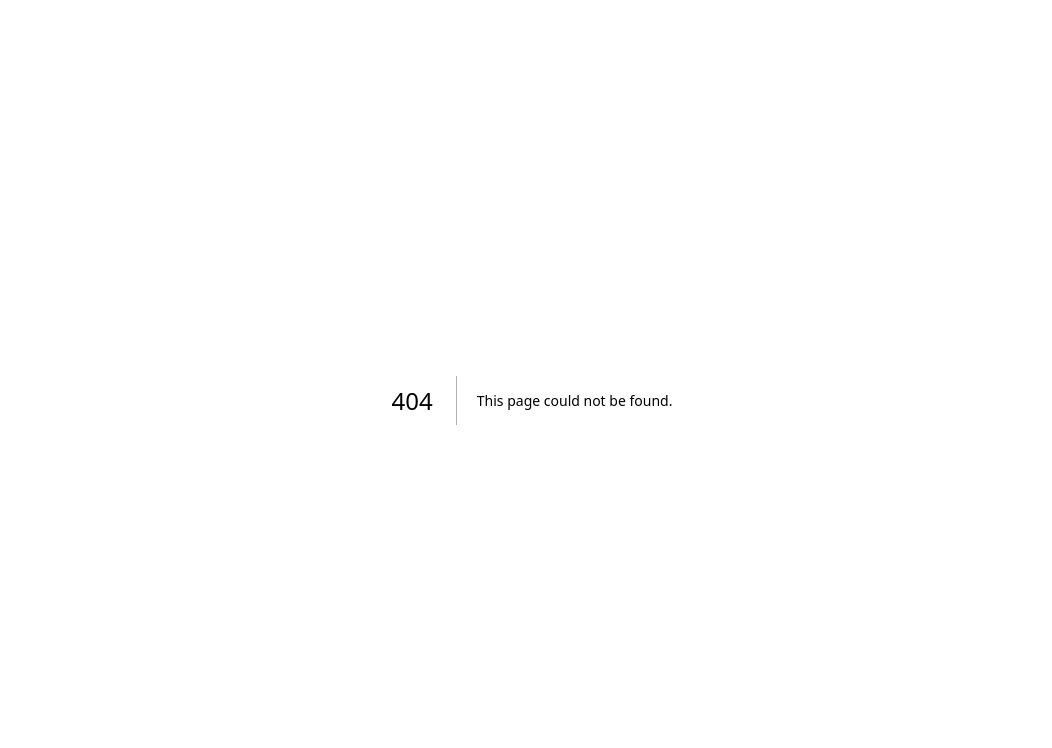
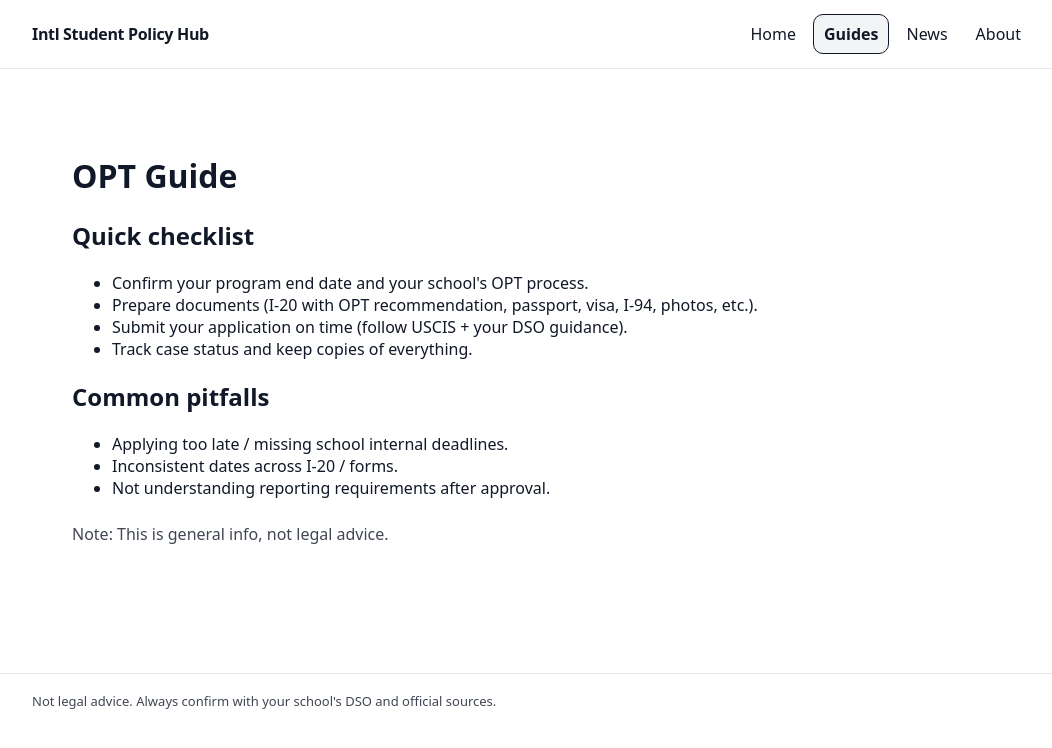
Before and after one commit to jam-sudo/intl-student-portal, a Next.js app: page /guides/opt in a window 1280 px wide. Before the commit this address had no page. Shown: the top 748 px of the page, without its empty margins (108-1160 px from the left). Built offline with nearby package versions, Linux system fonts and the light colour scheme.

Commit message:
Add top navigation and basic pages

```diff
--- /dev/null
+++ b/src/app/guides/opt/page.tsx
@@ -0,0 +1,26 @@
+export default function OptGuide() {
+  return (
+    <main style={{ padding: 40, maxWidth: 900 }}>
+      <h1>OPT Guide</h1>
+
+      <h2>Quick checklist</h2>
+      <ul>
+        <li>Confirm your program end date and your school&apos;s OPT process.</li>
+        <li>Prepare documents (I-20 with OPT recommendation, passport, visa, I-94, photos, etc.).</li>
+        <li>Submit your application on time (follow USCIS + your DSO guidance).</li>
+        <li>Track case status and keep copies of everything.</li>
+      </ul>
+
+      <h2>Common pitfalls</h2>
+      <ul>
+        <li>Applying too late / missing school internal deadlines.</li>
+        <li>Inconsistent dates across I-20 / forms.</li>
+        <li>Not understanding reporting requirements after approval.</li>
+      </ul>
+
+      <p style={{ marginTop: 24, opacity: 0.8 }}>
+        Note: This is general info, not legal advice.
+      </p>
+    </main>
+  );
+}
--- a/src/app/layout.tsx
+++ b/src/app/layout.tsx
@@ -6,11 +6,117 @@ export const metadata: Metadata = {
   description: "Policy updates and guides for international students in the U.S.",
 };
 
+function NavLink({
+  href,
+  label,
+  isActive,
+}: {
+  href: string;
+  label: string;
+  isActive: boolean;
+}) {
+  return (
+    <a
+      href={href}
+      style={{
+        textDecoration: "none",
+        color: "inherit",
+        padding: "8px 10px",
+        borderRadius: 10,
+        border: isActive ? "1px solid #111827" : "1px solid transparent",
+        background: isActive ? "#f3f4f6" : "transparent",
+        fontWeight: isActive ? 700 : 500,
+      }}
+    >
+      {label}
+    </a>
+  );
+}
+
 export default function RootLayout({ children }: { children: ReactNode }) {
+  // NOTE: This is a simple non-Next-aware active state. We'll upgrade it later.
+  // For now it highlights "Home" only when you're on "/".
+  // If you want true active highlighting, we’ll switch to next/navigation (client component).
+  const pathname =
+    typeof window !== "undefined" ? window.location.pathname : "/";
+
+  const items = [
+    { href: "/", label: "Home" },
+    { href: "/guides", label: "Guides" },
+    { href: "/news", label: "News" },
+    { href: "/about", label: "About" },
+  ];
+
   return (
     <html lang="en">
-      <body style={{ margin: 0, fontFamily: "system-ui, -apple-system, sans-serif" }}>
-        {children}
+      <body
+        style={{
+          margin: 0,
+          fontFamily: "system-ui, -apple-system, sans-serif",
+          background: "#ffffff",
+          color: "#111827",
+        }}
+      >
+        <header
+          style={{
+            position: "sticky",
+            top: 0,
+            background: "rgba(255,255,255,0.9)",
+            backdropFilter: "blur(8px)",
+            borderBottom: "1px solid #e5e7eb",
+          }}
+        >
+          <div
+            style={{
+              maxWidth: 1000,
+              margin: "0 auto",
+              padding: "14px 16px",
+              display: "flex",
+              alignItems: "center",
+              gap: 16,
+              justifyContent: "space-between",
+            }}
+          >
+            <a
+              href="/"
+              style={{
+                textDecoration: "none",
+                color: "inherit",
+                fontWeight: 800,
+                letterSpacing: "-0.02em",
+              }}
+            >
+              Intl Student Policy Hub
+            </a>
+
+            <nav style={{ display: "flex", gap: 6, flexWrap: "wrap" }}>
+              {items.map((it) => (
+                <NavLink
+                  key={it.href}
+                  href={it.href}
+                  label={it.label}
+                  isActive={pathname === it.href || pathname.startsWith(it.href + "/")}
+                />
+              ))}
+            </nav>
+          </div>
+        </header>
+
+        <div style={{ maxWidth: 1000, margin: "0 auto", padding: "24px 16px" }}>
+          {children}
+        </div>
+
+        <footer
+          style={{
+            borderTop: "1px solid #e5e7eb",
+            marginTop: 48,
+            padding: "18px 16px",
+          }}
+        >
+          <div style={{ maxWidth: 1000, margin: "0 auto", fontSize: 13, opacity: 0.8 }}>
+            Not legal advice. Always confirm with your school&apos;s DSO and official sources.
+          </div>
+        </footer>
       </body>
     </html>
   );
```
Also changed, not shown: src/app/about/page.tsx (added, +11 -0 lines), src/app/guides/cpt/page.tsx (added, +26 -0 lines), src/app/guides/f1/page.tsx (added, +20 -0 lines), src/app/guides/page.tsx (added, +28 -0 lines), src/app/guides/ssn/page.tsx (added, +19 -0 lines), src/app/news/page.tsx (added, +15 -0 lines).
